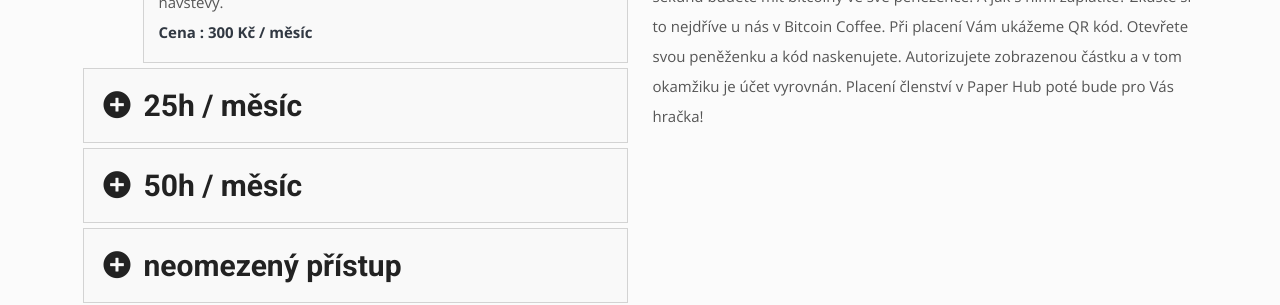
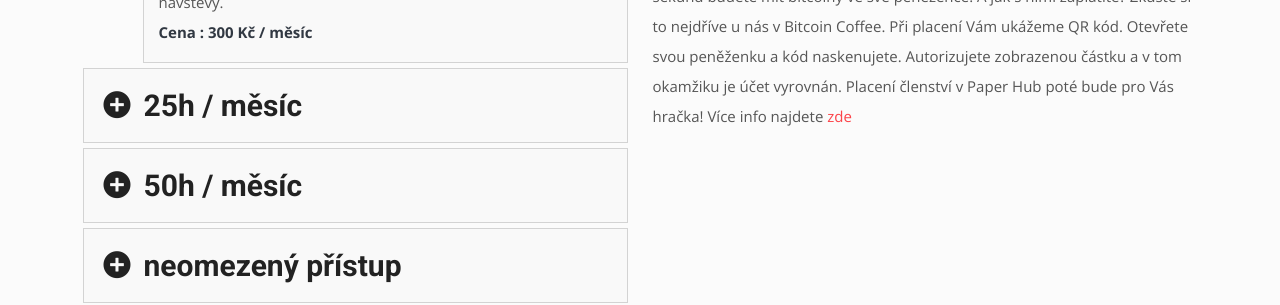
Before and after one commit to ParalelniPolis/paperhubweb, a Jekyll site: the page built from index.html, in a window 1280 px wide and 900 px high, scrolled down 1991 px. Shown: the part 454-759 px from the top of the window. Built offline with Jekyll 4.4.1, drawn with Linux system fonts in a browser that asks for light colours; some web fonts are replaced; Markdown is read by kramdown in place of the engine named in the settings; some of the changed text lies outside the part shown.

Commit message:
Update website_text.yaml

```diff
--- a/_data/website_text.yaml
+++ b/_data/website_text.yaml
@@ -198,7 +198,7 @@ next_to_pricelist:
         cz: "začínáte s bitcoinem?"
         eng: "New with bitcoin?"
     description:
-        cz: "Pro běžné užívání bitcoinu je důležité mít bitcoinovou peněženku. Tu si můžete buď stáhnout do svého chytrého telefonu, nebo si u nás vytisknout papírovou v případě, že nemáte podporovaný telefon nebo nejste na internetu. Nejjednodušší cestou jak bitcoiny získat je bitcoinový bankomat v naší kavárně. V bankomatu naskenujete QR kód, jenž vygeneruje Vaše peněženka pro vyžádání platby, a vložíte papírovou hotovost. Během pár sekund budete mít bitcoiny ve své peněžence. A jak s nimi zaplatíte? Zkuste si to nejdříve u nás v Bitcoin Coffee. Při placení Vám ukážeme QR kód. Otevřete svou peněženku a kód naskenujete. Autorizujete zobrazenou částku a v tom okamžiku je účet vyrovnán. Placení členství v Paper Hub poté bude pro Vás hračka!"
+        cz: "Pro běžné užívání bitcoinu je důležité mít bitcoinovou peněženku. Tu si můžete buď stáhnout do svého chytrého telefonu, nebo si u nás vytisknout papírovou v případě, že nemáte podporovaný telefon nebo nejste na internetu. Nejjednodušší cestou jak bitcoiny získat je bitcoinový bankomat v naší kavárně. V bankomatu naskenujete QR kód, jenž vygeneruje Vaše peněženka pro vyžádání platby, a vložíte papírovou hotovost. Během pár sekund budete mít bitcoiny ve své peněžence. A jak s nimi zaplatíte? Zkuste si to nejdříve u nás v Bitcoin Coffee. Při placení Vám ukážeme QR kód. Otevřete svou peněženku a kód naskenujete. Autorizujete zobrazenou částku a v tom okamžiku je účet vyrovnán. Placení členství v Paper Hub poté bude pro Vás hračka! Více info najdete <a href=\"http://www.paralelnipolis.cz/jak-na-btc-v-paralelni-polis/\">zde</a>"
         eng: "At first, you need to get a bitcoin wallet. You can either download one on your smartphone or print a paper one in case the software is not supported by your telephone or you are not online. The easiest way to obtain bitcoins is through the bitcoin ATM down at the café. Scan the QR code your wallet generates for payment requests and insert the notes in the automat. Your bitcoins will be transferred to your wallet in a couple of seconds. And how to pay with them? Try it in Bitcoin Coffee! When paying, we will show you a QR code. Open your wallet and scan the code. Authorize the amount and the bill is paid. Paying the Paper Hub subscription will be a piece of cake then!"
 
 
```
